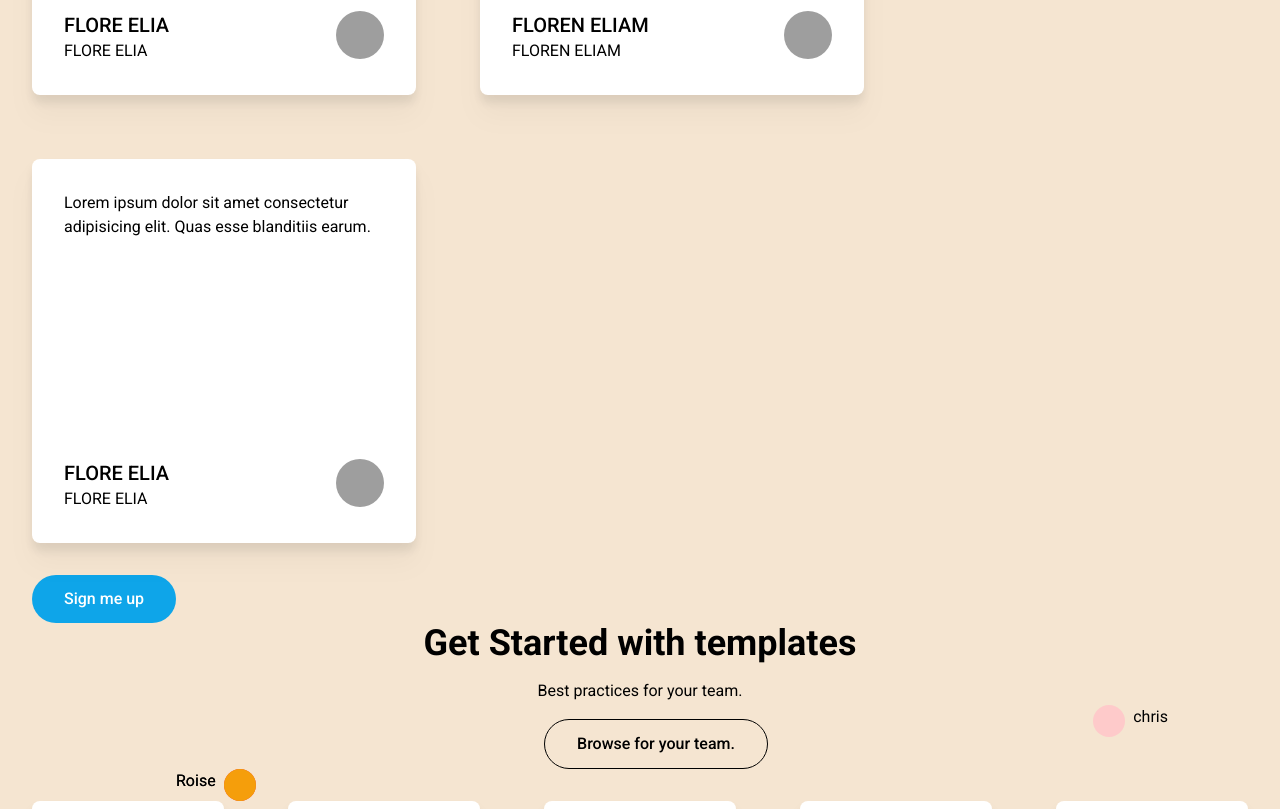
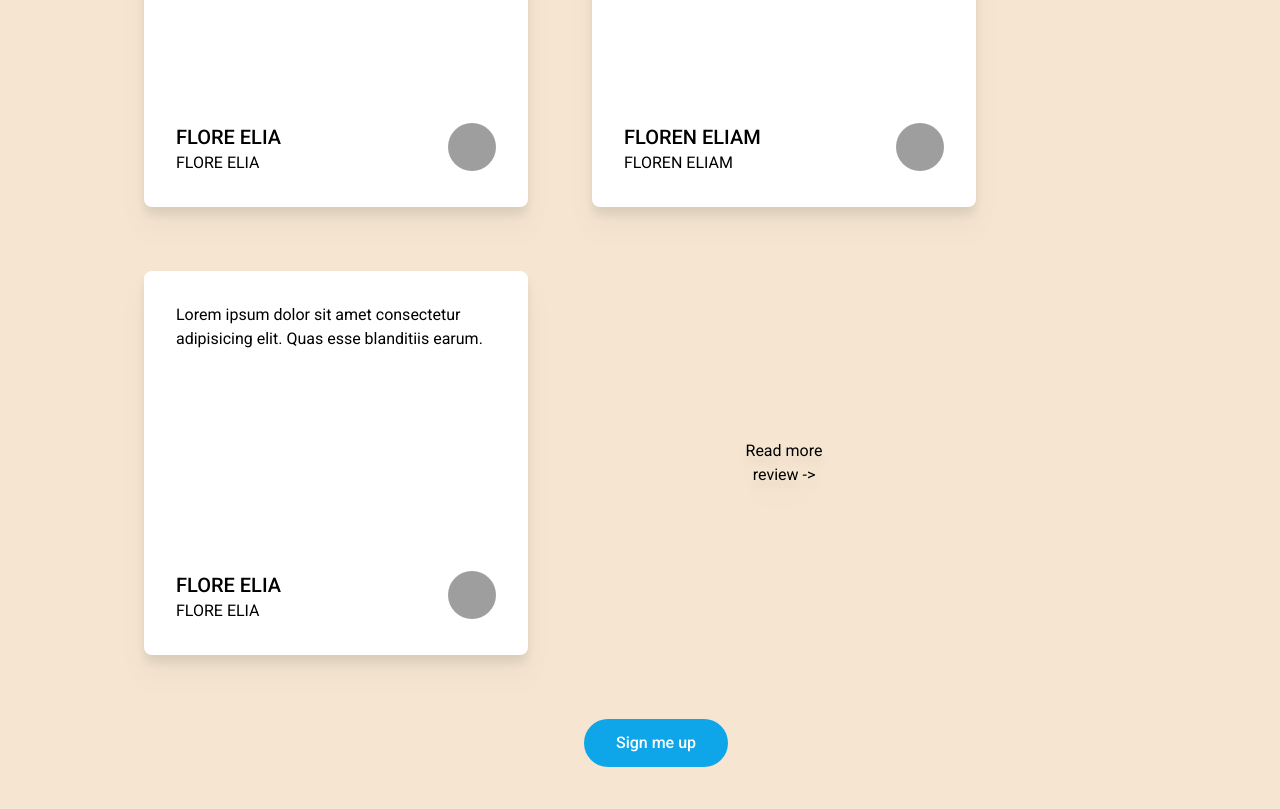
Before and after one commit to Faizarabhi/MyTest, a Vue app: page / in a window 1280 px wide. Shown: the part 5040-5849 px from the top of the page. Built offline with nearby package versions, Linux system fonts and the light colour scheme; grey boxes are pictures that could not be loaded; a web font is replaced by a local one.

Commit message:
update style team-section

```diff
--- a/src/App.vue
+++ b/src/App.vue
@@ -7,7 +7,7 @@
 
 <script>
 import Navbar from './components/nav-bar.vue'
-import Home from './pages/HelloWorld.vue'
+import Home from './pages/LandingPage.vue'
 export default {
   components:{
     Navbar,
--- a/src/components/Home/team-section.vue
+++ b/src/components/Home/team-section.vue
@@ -1,26 +1,29 @@
 <template>
-    <div class=" flex items-center justify-center  ">
+    <div class="flex flex-col items-center justify-center gap-8 my-10 mx-28">
         <div>
-            <!-- <div class="font-bold text-4xl">What happy teams have to say.</div> -->
+            <div class="font-bold text-4xl">What happy teams have to say.</div>
         </div>
-        <div class="flex flex-wrap  justify-left items-left ">
+        <div class=" flex  items-center justify-center  ">
+            <div class="flex flex-wrap justify-center sm:justify-start">
                 <div v-for="opinion in opinions" :key="opinion.author">
-                <div class=" bg-white w-96 max-h-max min-h-[24rem] m-8 flex flex-col justify-between rounded-lg p-8 drop-shadow-xl">
+                    <div
+                        class=" bg-white w-96 max-h-max min-h-[24rem] m-8 flex flex-col justify-between rounded-lg p-8 drop-shadow-xl">
                         <cardTeams :opinion="opinion" />
                     </div>
                 </div>
-            <div class="flex flex-col justify-center items-center  ">
-                <!-- <div>
+                <div class=" w-96 max-h-max min-h-[24rem] m-8 flex flex-col justify-center items-center rounded-lg p-8 drop-shadow-xl ">
+                    <div>
                     Read more
                 </div>
                 <div>
                     review ->
-                </div>-->
+                </div>
                 </div>
             </div>
         </div>
         <div class="">
             <buttonBlue text="Sign me up" class="bg-sky-500 text-white border-0" />
+        </div>
     </div>
 </template>
 <script>
```
Also changed, not shown: src/router/index.js (+4 -4 lines), src/pages/LandingPage.vue (renamed from src/pages/HelloWorld.vue). Lines whose indentation alone changed are shown as unchanged.
